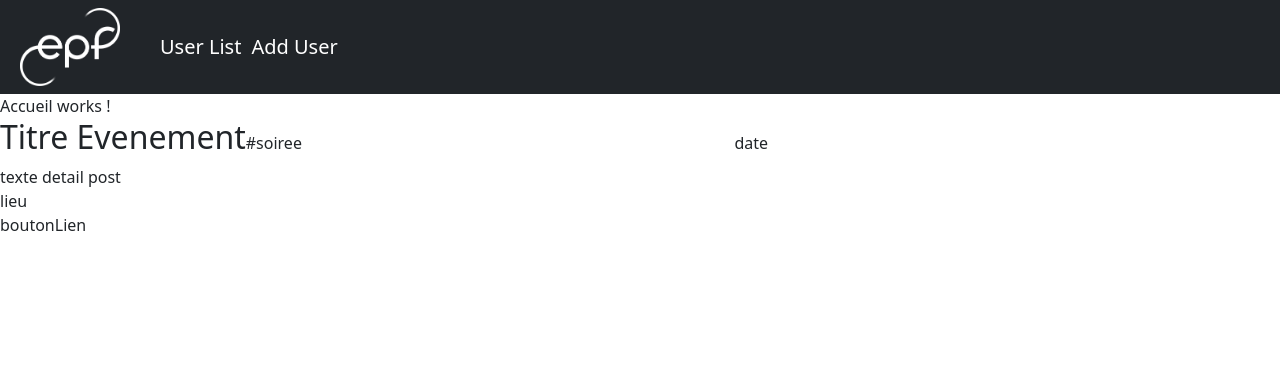
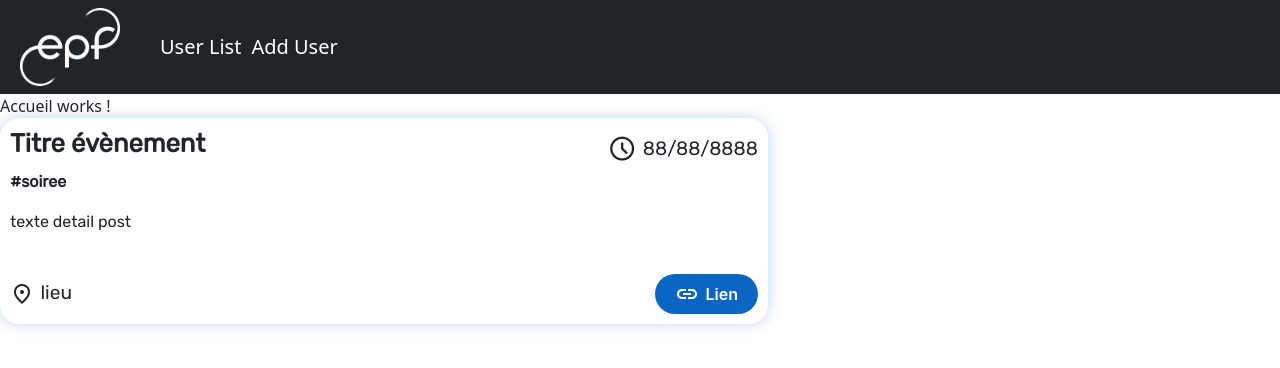
Before and after one commit to lbruchon/Calendrier-Assos, an Angular app in the folder front/: page /index in a window 1280 px wide. Shown: the top 368 px of the page. Built offline with nearby package versions, Linux system fonts and the light colour scheme.

Commit message:
Component HTMLCSS card event OK

```diff
--- a/front/src/app/accueil/accueil.component.html
+++ b/front/src/app/accueil/accueil.component.html
@@ -2,4 +2,4 @@
   Accueil works !
 
 </div>
-<app-card-event> </app-card-event>
+<app-card-event class="carteEvent"> </app-card-event>
--- a/front/src/app/accueil/accueil.component.scss
+++ b/front/src/app/accueil/accueil.component.scss
@@ -0,0 +1,4 @@
+.carteEvent{
+  display: flex;
+
+}
--- a/front/src/app/app.component.html
+++ b/front/src/app/app.component.html
@@ -1,3 +1,9 @@
+<link rel="stylesheet" href="https://fonts.googleapis.com/css2?family=Material+Symbols+Outlined:opsz,wght,FILL,GRAD@48,700,0,0" />
+<style>
+  @import url('https://fonts.googleapis.com/css2?family=Rubik&display=swap');
+
+  </style>
+
 <nav class="navbar navbar-expand-lg navbar-dark bg-dark">
   <img class="logo" src="assets/logo-epf.png" alt="logo epf" width="100"/>
   <a class="navbar-brand" [routerLink]="['/']">User List</a>
--- a/front/src/app/app.component.scss
+++ b/front/src/app/app.component.scss
@@ -1,3 +1,5 @@
+
+
 .logo {
   margin-left: 20px;
   margin-right: 40px;
--- a/front/src/app/components/card-event/card-event.component.html
+++ b/front/src/app/components/card-event/card-event.component.html
@@ -1,18 +1,26 @@
 <div class="carteComplete">
   <div class="premiereLigneCarte">
     <div class="titreEtTag">
-      <H2>Titre Evenement</H2>
-      <div>#soiree</div>
+      <H2>Titre évènement </H2>
     </div>
-    <div>date</div>
+
+    <div class="dateEvent"><span class="material-symbols-outlined icone">
+      schedule
+      </span>88/88/8888</div>
   </div>
-  <div>
+  <div class="tag">#soiree</div>
+  <div class="textPost">
     texte detail post
   </div>
-  <div>
-    <div>
+  <div class="derniereLigneCarte">
+    <div class="lieuNomEtIcone">
+      <span class="material-symbols-outlined" style="margin-right: 0.4rem;">
+        location_on
+        </span>
       lieu
     </div>
-    <div>boutonLien</div>
+    <div><button class="button-18" role="button"><span class="material-symbols-outlined" style="margin-right: 0.4rem;">
+      link
+      </span>Lien</button></div>
   </div>
 </div>
--- a/front/src/app/components/card-event/card-event.component.scss
+++ b/front/src/app/components/card-event/card-event.component.scss
@@ -1,14 +1,107 @@
 .carteComplete{
+  font-family: 'Rubik', sans-serif;
 width: 60%;
+padding: 10px;
+box-shadow: 0px 0px 15px rgba(0, 88, 219, 0.25);
+border-radius: 20px;
+height:fit-content;
 }
 
 .premiereLigneCarte{
   display: flex;
-  align-items: baseline;
+align-items: flex-start;
   justify-content: space-between;
 }
 
 .titreEtTag{
   display: flex;
-align-items: baseline;
+
 }
+
+.tag{
+  font-weight: 600;
+  margin-bottom: 1rem;
+}
+.dateEvent{
+  display: flex;
+  align-items: center;
+  font-size: 1.2rem;
+}
+
+.icone{
+  font-size: 1.8rem;
+  margin: 0.4rem;
+}
+.textPost{
+  display: flex;
+  width: max-content;
+  height: 4rem;
+}
+
+.derniereLigneCarte{
+  display: flex;
+  justify-content: space-between;
+
+}
+
+h2{
+
+  font-size: 1.6rem;
+  font-weight: 800;
+}
+
+.lieuNomEtIcone{
+  font-size: 1.2rem;
+  display: flex;
+  align-items: center;
+
+}
+
+
+
+/* CSS */
+.button-18 {
+  align-items: center;
+  background-color: #0A66C2;
+  border: 0;
+  border-radius: 100px;
+  box-sizing: border-box;
+  color: #ffffff;
+  cursor: pointer;
+  display: inline-flex;
+  font-family: -apple-system, system-ui, system-ui, "Segoe UI", Roboto, "Helvetica Neue", "Fira Sans", Ubuntu, Oxygen, "Oxygen Sans", Cantarell, "Droid Sans", "Apple Color Emoji", "Segoe UI Emoji", "Segoe UI Symbol", "Lucida Grande", Helvetica, Arial, sans-serif;
+  font-size: 16px;
+  font-weight: 600;
+  justify-content: center;
+  line-height: 20px;
+  max-width: 480px;
+  min-height: 40px;
+  min-width: 0px;
+  overflow: hidden;
+  padding: 0px;
+  padding-left: 20px;
+  padding-right: 20px;
+  text-align: center;
+  touch-action: manipulation;
+  transition: background-color 0.167s cubic-bezier(0.4, 0, 0.2, 1) 0s, box-shadow 0.167s cubic-bezier(0.4, 0, 0.2, 1) 0s, color 0.167s cubic-bezier(0.4, 0, 0.2, 1) 0s;
+  user-select: none;
+  -webkit-user-select: none;
+  vertical-align: middle;
+}
+
+.button-18:hover,
+.button-18:focus {
+  background-color: #16437E;
+  color: #ffffff;
+}
+
+.button-18:active {
+  background: #09223b;
+  color: rgb(255, 255, 255, .7);
+}
+
+.button-18:disabled {
+  cursor: not-allowed;
+  background: rgba(0, 0, 0, .08);
+  color: rgba(0, 0, 0, .3);
+}
```
